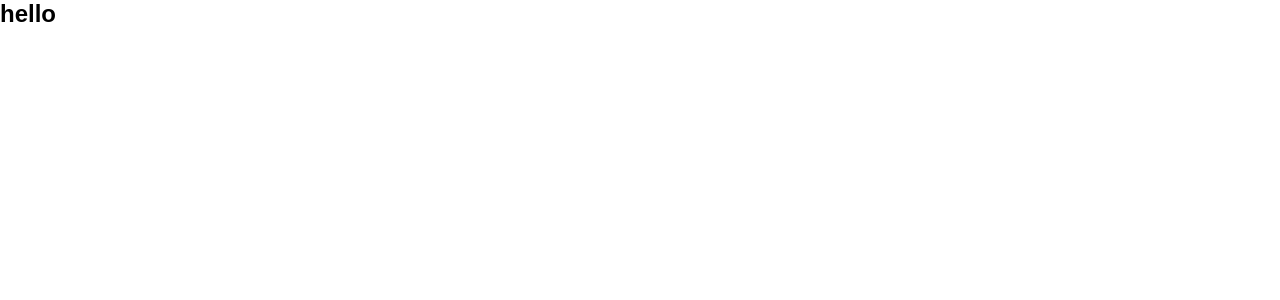
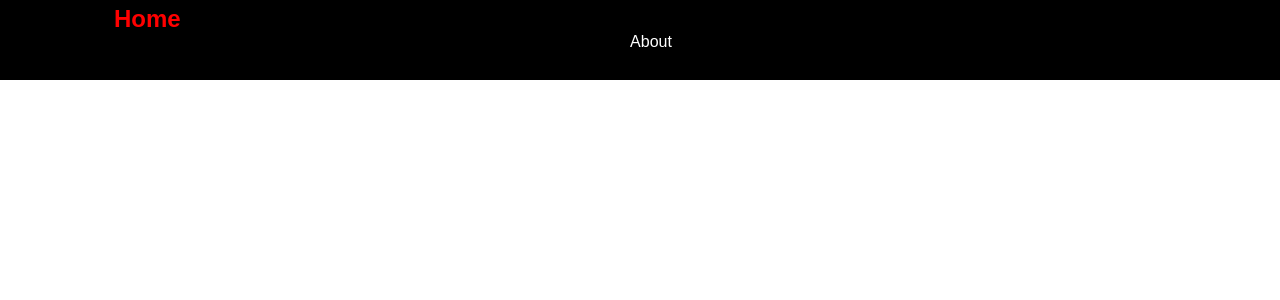
Before and after one commit to shafeenashaikh/React-Responsive-Website, a React (Create React App) app: page / in a window 1280 px wide. Shown: the top 300 px of the page. Built offline with nearby package versions, Linux system fonts and the light colour scheme.

Commit message:
created Log and NavBar and done the styling

```diff
--- a/package.json
+++ b/package.json
@@ -8,7 +8,11 @@
     "@testing-library/user-event": "^12.8.3",
     "react": "^17.0.2",
     "react-dom": "^17.0.2",
+    "react-icons": "^4.3.1",
+    "react-router-dom": "^6.0.2",
     "react-scripts": "4.0.3",
+    "react-scroll": "^1.8.4",
+    "styled-components": "^5.3.3",
     "web-vitals": "^1.1.2"
   },
   "scripts": {
--- a/src/App.js
+++ b/src/App.js
@@ -1,11 +1,13 @@
 import './App.css';
-import Navbar from './Components/Navbar/NavbarElements';
+import Navbar from './Components/Navbar/Index';
+import {BrowserRouter as Router} from 'react-router-dom';
+
 
 function App() {
   return (
-    <div className="App">
-      <Navbar/>
-    </div>
+  <Router>
+    <Navbar/>
+  </Router>
   );
 }
 
--- a/src/Components/Navbar/Index.js
+++ b/src/Components/Navbar/Index.js
@@ -1,11 +1,32 @@
-import React from 'react'
+import React from 'react';
+import {FaBars} from 'react-icons/fa';
+import { Nav,
+    NavbarContainer,
+    NavLogo,
+    MobileIcon,
+    NavMenu,
+    NavItem,
+    NavLinks
+ } from './NavbarElements'
 
-function Index() {
+function Navbar() {
     return (
-        <div>
-
-        </div>
+       <>
+        <Nav>
+           <NavbarContainer>
+               <NavLogo to='/'>Home</NavLogo>
+               <MobileIcon>
+                   <FaBars/>
+               </MobileIcon>
+               <NavMenu>
+                   <NavItem>
+                       <NavLinks to='about'>About</NavLinks>
+                   </NavItem>
+               </NavMenu>
+           </NavbarContainer>
+        </Nav>
+       </>
     )
 }
 
-export default Index;
+export default Navbar
--- a/src/Components/Navbar/NavbarElements.js
+++ b/src/Components/Navbar/NavbarElements.js
@@ -1,11 +1,85 @@
-import React from 'react'
+import styled from "styled-components";
+import {Link as LinkR} from 'react-router-dom';
+import {Link as LinkS} from 'react-scroll';
 
-function Navbar() {
-    return (
-        <div>
-            <h2>hello</h2>
-        </div>
-    )
-}
+export const Nav = styled.nav`
+background: #000;
+hieght: 8-px;
+// margin-top: 10px;
+display: flex;
+justify-content: center;
+align-items: center;
+font-size: 1rem;
+position: sticky;
+top: 0;
+z-index: 10;
 
-export default Navbar
+@media screeen and (max-width: 960px){
+    transition: 0.8 all ease;
+`;
+export const NavbarContainer = styled.div`
+    displau: flex;
+    justify-content: center;
+    height: 80px;
+    z-index: 1px;
+    width: 100%;
+    padiding: 0 24px;
+    max-width: 1100px
+`;
+export const NavLogo = styled(LinkR)`
+    color: red;
+    justify-self: flex-start;
+    cursor: pointer;
+    font-size: 1.5rem;
+    display: flex;
+    align-items: center;
+    margin-left: 24px;
+    font-weight: bold;
+    text-decoration: none;
+    margin-top: 5px;
+
+`;
+
+export const MobileIcon = styled.div`
+    display: none;
+
+    @media screen and (max-width: 768px){
+        display: block;
+        position: absolute;
+        top: 0;
+        right: 0;
+        transform: translate(-100%, 60%);
+        font-size: 1.8rem;
+        cursor: pointer;
+    }
+`;
+
+export const NavMenu = styled.ul`
+    // display: flex;
+    align-items: center;
+    list-style: none;
+    text-align: center;
+    margin-right: -22px;
+
+    @media screen and (max-width: 768px){
+        display: none;
+    }
+`;
+
+export const NavItem = styled.li`
+    height: 80px;
+`;
+
+export const NavLinks = styled(LinkS)`
+    color: #fff;
+    // display: flex;
+    align-items: center;
+    text-decoration: none;
+    padding: 0 1rem;
+    height: 100%;
+    cursor: pointer;
+
+    &.active {
+        border-bottom: 3px solid #01bf71;
+    }
+`;
```
Also changed, not shown: 1 other file (tests, documents, lock files or other folders).
